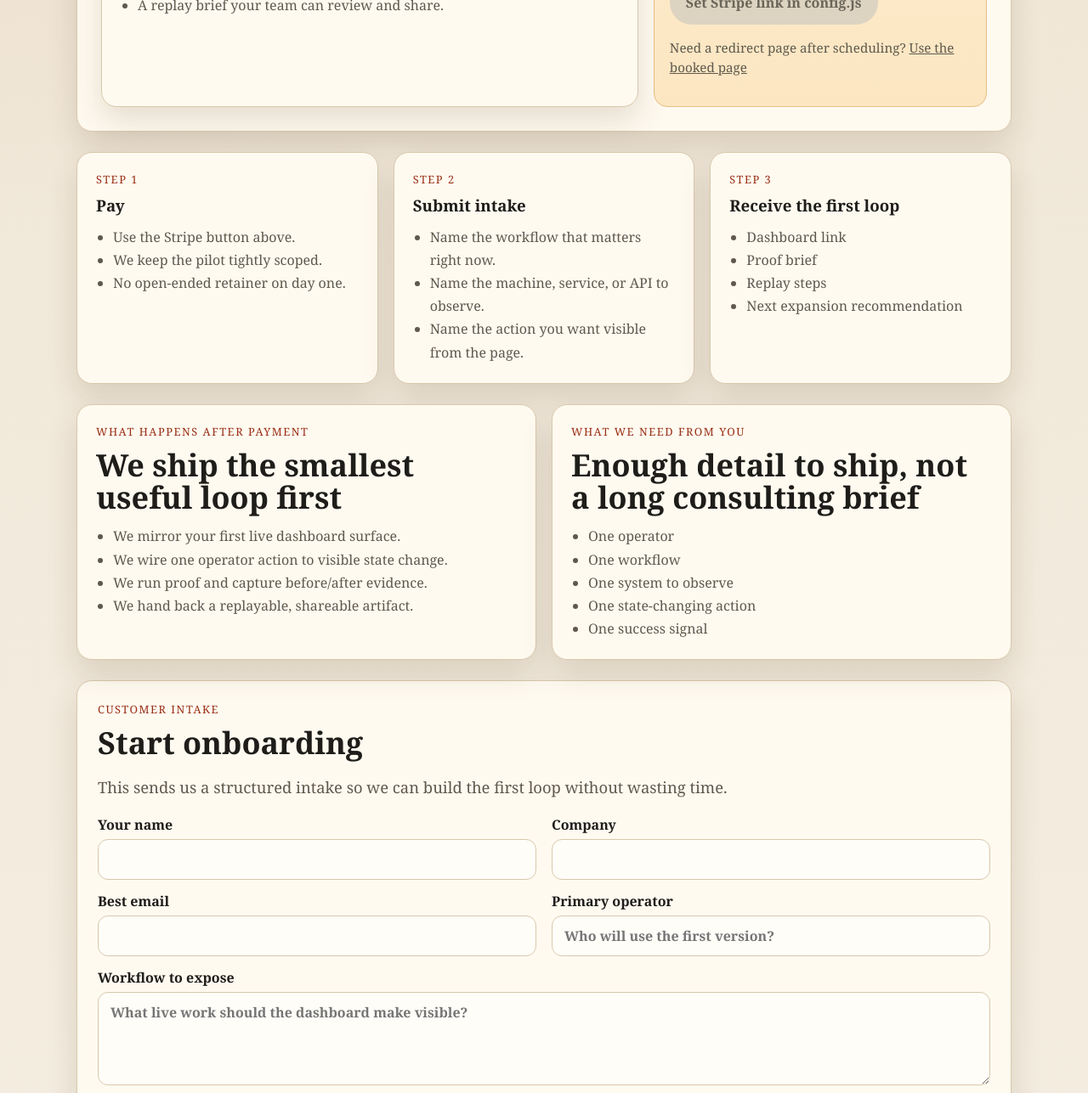
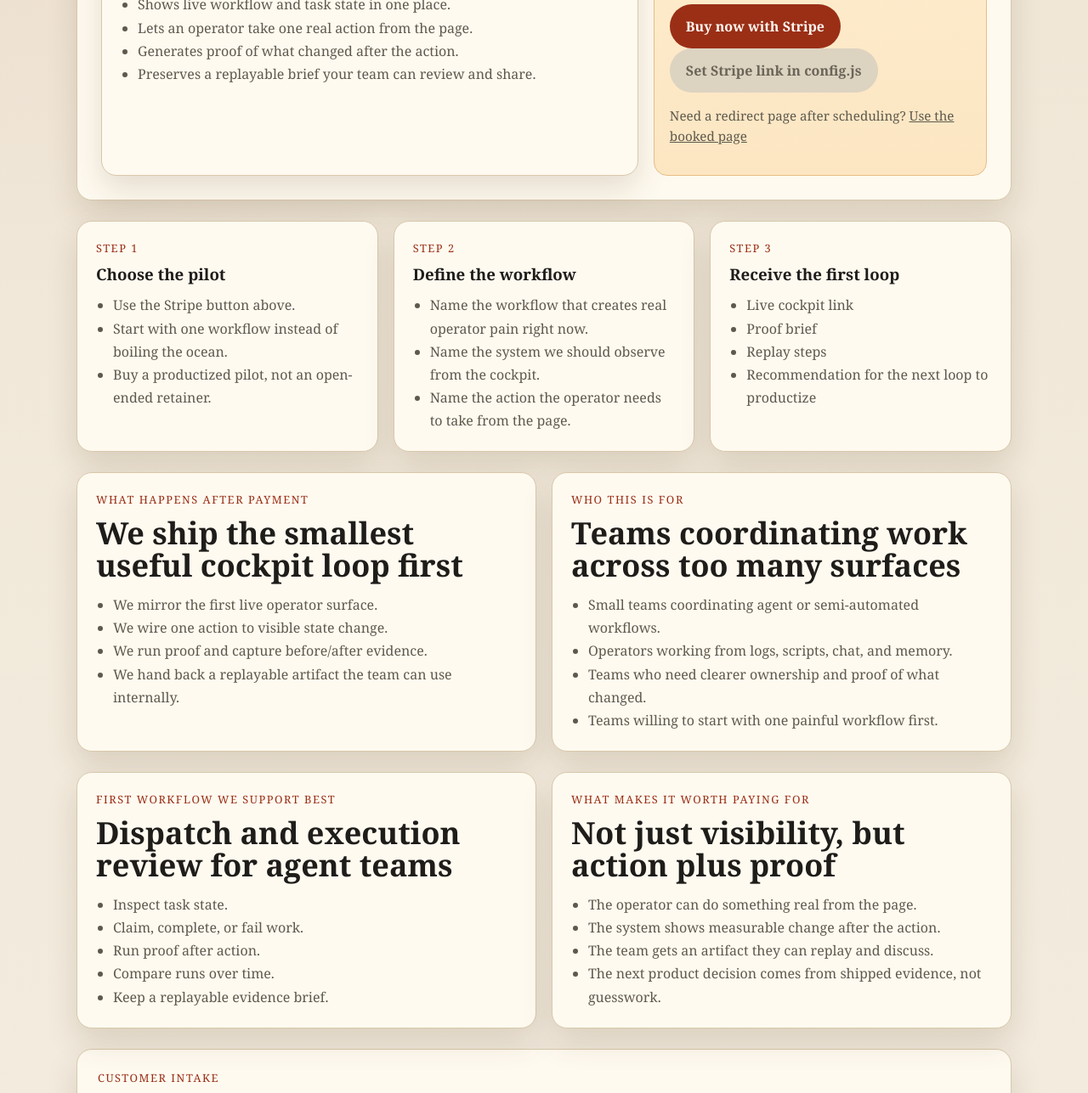
Before and after one commit to tinycrops/operator-proof-pilot-pages, a plain HTML site: page frontend/index.html in a window 1280 px wide. Shown: the part 624-1911 px from the top of the page at 85% size. Drawn offline with Linux system fonts and the light colour scheme.

Commit message:
Refocus site around Operator Proof Cockpit

```diff
--- a/frontend/config.js
+++ b/frontend/config.js
@@ -2,7 +2,7 @@ window.CONFIG = {
   STRIPE_PAYMENT_LINK: "https://buy.stripe.com/8x214oa9d6NOfAF9Lq8AE01",
   CONTACT_EMAIL: "mhendricks1290@gmail.com",
   BOOKING_URL: "",
-  BRAND_NAME: "Operator Proof Pilot",
+  BRAND_NAME: "Operator Proof Cockpit Pilot",
   PRICE_LABEL: "$1,500 one-time pilot",
   GITHUB_PAGES_BASE_PATH: "",
 };
--- a/frontend/index.html
+++ b/frontend/index.html
@@ -3,47 +3,47 @@
   <head>
     <meta charset="UTF-8">
     <meta name="viewport" content="width=device-width, initial-scale=1.0">
-    <title>Operator Proof Pilot</title>
+    <title>Operator Proof Cockpit Pilot</title>
     <meta
       name="description"
-      content="Buy the Operator Proof Pilot, then complete onboarding so we can ship your first dashboard action loop fast."
+      content="Buy the Operator Proof Cockpit Pilot for teams coordinating agent work, then complete onboarding so we can ship your first action loop fast."
     >
     <link rel="stylesheet" href="./styles.css">
   </head>
   <body>
     <main class="shell">
       <section class="hero">
-        <div class="eyebrow">Shippable customer onboarding</div>
-        <h1 id="brand-name">Operator Proof Pilot</h1>
+        <div class="eyebrow">For teams coordinating agent work</div>
+        <h1 id="brand-name">Operator Proof Cockpit Pilot</h1>
         <p class="lede">
-          Buy the pilot, then tell us one workflow, one operator, and one action worth exposing.
-          We turn that into a live dashboard, a real state-changing loop, and a replayable proof brief.
+          Turn one messy operator workflow into a live action dashboard with proof.
+          We help your team see task state, take one real action, and leave with evidence of what changed.
         </p>
 
         <div class="hero-grid">
           <div class="stack">
             <div class="signal">
-              The fastest way to revenue is selling the thing we can fulfill right now:
-              an operator-facing dashboard with one live action loop and one proof-backed result.
+              Built for small teams running multi-agent or semi-automated workflows who are tired of scattered state,
+              unclear ownership, and weak proof of what actually happened.
             </div>
 
             <div class="panel">
-              <h2>What you buy</h2>
+              <h2>What this product does</h2>
               <ul>
-                <li>A customer-specific operator dashboard surface.</li>
-                <li>One real action loop wired to visible state change.</li>
-                <li>One proof run with before/after evidence.</li>
-                <li>A replay brief your team can review and share.</li>
+                <li>Shows live workflow and task state in one place.</li>
+                <li>Lets an operator take one real action from the page.</li>
+                <li>Generates proof of what changed after the action.</li>
+                <li>Preserves a replayable brief your team can review and share.</li>
               </ul>
             </div>
           </div>
 
           <aside class="cta-box">
             <div class="eyebrow">Offer</div>
-            <h2 id="brand-name-2">Operator Proof Pilot</h2>
+            <h2 id="brand-name-2">Operator Proof Cockpit Pilot</h2>
             <div class="price" id="price-label">$1,500 one-time pilot</div>
             <p class="mini">
-              After payment, complete the intake below. We use it to scope the first dashboard loop and ship fast.
+              This pilot is tightly scoped on purpose: one operator, one workflow, one system, one state-changing action.
             </p>
             <p>
               <a id="buy-now" class="button primary" href="#" hidden>Buy now with Stripe</a>
@@ -64,30 +64,30 @@
       <section class="section grid-3">
         <article class="panel">
           <div class="eyebrow">Step 1</div>
-          <h3>Pay</h3>
+          <h3>Choose the pilot</h3>
           <ul>
             <li>Use the Stripe button above.</li>
-            <li>We keep the pilot tightly scoped.</li>
-            <li>No open-ended retainer on day one.</li>
+            <li>Start with one workflow instead of boiling the ocean.</li>
+            <li>Buy a productized pilot, not an open-ended retainer.</li>
           </ul>
         </article>
         <article class="panel">
           <div class="eyebrow">Step 2</div>
-          <h3>Submit intake</h3>
+          <h3>Define the workflow</h3>
           <ul>
-            <li>Name the workflow that matters right now.</li>
-            <li>Name the machine, service, or API to observe.</li>
-            <li>Name the action you want visible from the page.</li>
+            <li>Name the workflow that creates real operator pain right now.</li>
+            <li>Name the system we should observe from the cockpit.</li>
+            <li>Name the action the operator needs to take from the page.</li>
           </ul>
         </article>
         <article class="panel">
           <div class="eyebrow">Step 3</div>
           <h3>Receive the first loop</h3>
           <ul>
-            <li>Dashboard link</li>
+            <li>Live cockpit link</li>
             <li>Proof brief</li>
             <li>Replay steps</li>
-            <li>Next expansion recommendation</li>
+            <li>Recommendation for the next loop to productize</li>
           </ul>
         </article>
       </section>
@@ -95,33 +95,57 @@
       <section class="section grid-2">
         <article class="panel">
           <div class="eyebrow">What happens after payment</div>
-          <h2>We ship the smallest useful loop first</h2>
+          <h2>We ship the smallest useful cockpit loop first</h2>
           <ul>
-            <li>We mirror your first live dashboard surface.</li>
-            <li>We wire one operator action to visible state change.</li>
+            <li>We mirror the first live operator surface.</li>
+            <li>We wire one action to visible state change.</li>
             <li>We run proof and capture before/after evidence.</li>
-            <li>We hand back a replayable, shareable artifact.</li>
+            <li>We hand back a replayable artifact the team can use internally.</li>
           </ul>
         </article>
 
         <article class="panel">
-          <div class="eyebrow">What we need from you</div>
-          <h2>Enough detail to ship, not a long consulting brief</h2>
+          <div class="eyebrow">Who this is for</div>
+          <h2>Teams coordinating work across too many surfaces</h2>
           <ul>
-            <li>One operator</li>
-            <li>One workflow</li>
-            <li>One system to observe</li>
-            <li>One state-changing action</li>
-            <li>One success signal</li>
+            <li>Small teams coordinating agent or semi-automated workflows.</li>
+            <li>Operators working from logs, scripts, chat, and memory.</li>
+            <li>Teams who need clearer ownership and proof of what changed.</li>
+            <li>Teams willing to start with one painful workflow first.</li>
+          </ul>
+        </article>
+      </section>
+
+      <section class="section grid-2">
+        <article class="panel">
+          <div class="eyebrow">First workflow we support best</div>
+          <h2>Dispatch and execution review for agent teams</h2>
+          <ul>
+            <li>Inspect task state.</li>
+            <li>Claim, complete, or fail work.</li>
+            <li>Run proof after action.</li>
+            <li>Compare runs over time.</li>
+            <li>Keep a replayable evidence brief.</li>
+          </ul>
+        </article>
+
+        <article class="panel">
+          <div class="eyebrow">What makes it worth paying for</div>
+          <h2>Not just visibility, but action plus proof</h2>
+          <ul>
+            <li>The operator can do something real from the page.</li>
+            <li>The system shows measurable change after the action.</li>
+            <li>The team gets an artifact they can replay and discuss.</li>
+            <li>The next product decision comes from shipped evidence, not guesswork.</li>
           </ul>
         </article>
       </section>
 
       <section class="section intake">
         <div class="eyebrow">Customer intake</div>
-        <h2>Start onboarding</h2>
+        <h2>Start onboarding for your first cockpit loop</h2>
         <p class="lede">
-          This sends us a structured intake so we can build the first loop without wasting time.
+          This gives us enough detail to ship one useful operator workflow fast, without turning the kickoff into a long consulting interview.
         </p>
         <form id="intake-form">
           <div class="grid-2">
@@ -148,22 +172,22 @@
 
           <label>
             Workflow to expose
-            <textarea name="workflow" placeholder="What live work should the dashboard make visible?" required></textarea>
+            <textarea name="workflow" placeholder="What operator workflow causes pain right now?" required></textarea>
           </label>
 
           <label>
             Machine, service, or API to observe
-            <textarea name="system" placeholder="What system are we reading from?" required></textarea>
+            <textarea name="system" placeholder="What system should the cockpit read from first?" required></textarea>
           </label>
 
           <label>
             Action to take from the dashboard
-            <textarea name="action" placeholder="What should an operator click and what should change?" required></textarea>
+            <textarea name="action" placeholder="What should the operator click and what state should change?" required></textarea>
           </label>
 
           <label>
             Success signal
-            <textarea name="success" placeholder="How will you know the first pilot worked?" required></textarea>
+            <textarea name="success" placeholder="How will your team know this first cockpit loop was worth paying for?" required></textarea>
           </label>
 
           <div>
@@ -174,7 +198,7 @@
       </section>
 
       <p class="footer">
-        Static GitHub Pages frontend. If you later want saved submissions, add a private backend behind Tailscale Funnel.
+        Productized pilot for teams coordinating agent work. Static GitHub Pages frontend now; private backend can come later.
       </p>
     </main>
 
```
Also changed, not shown: frontend/booked.html (+7 -7 lines), 1 other file.
